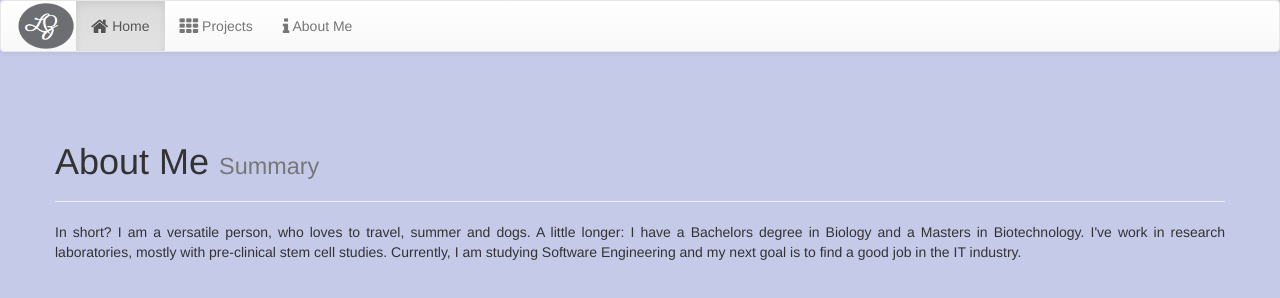
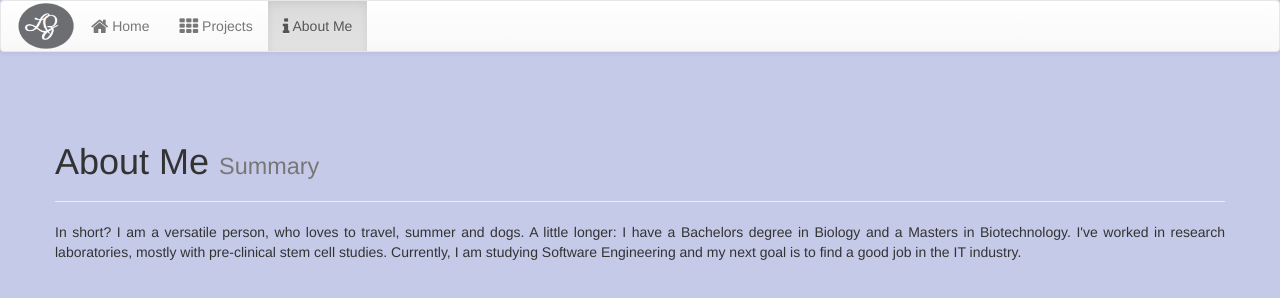
Before and after one commit to larizocche/COMP125---Lab2, a plain HTML site: page about.html in a window 1280 px wide. Drawn offline with Linux system fonts and the light colour scheme.

Commit message:
final changes

```diff
--- a/Scripts/app.js
+++ b/Scripts/app.js
@@ -20,7 +20,7 @@
     paragraphs[1] = "Development and characterization of a new inbred transgenic rat strain expressing DsRed monomeric fluorescent protein. Authors: Montanari, S.; Wang, X-H.; Yannarelli, G.; Dayan, V.; Berger, T.; Zocche, L.; Kobayashi, E.;  Viswanathan, S.; Keating, A.";
     paragraphs[2] = "Pap Test as the First Step in Screening Genetic Stability in Cell-Based Therapy. Authors: Carvalho, K.A.T.; Zocche, Larissa, Irioda, A.C., Souza, C., Ferreira, R.J.; Aliprandini, E.; Cunha, R.C.; Francisco, J.C.; Guarita-Souza, L.C.; Malvezzi, M.; Beltrame, M.; Mesquita, L.; Kuczera, D.; Vargas, R.";
     paragraphs[3] = "Functional Outcome of Bone Marrow Stem Cells (CD45+/CD34−) After Cell Therapy in Acute Spinal Cord Injury: In Exercise Training and in Sedentary Rats. Authors: Carvalho, K. A. T.; Cunha, R. C.; Vialle E.N; Osiecki, R.; Moreira, GHG; Simeoni, R. B.; Francisco, J. C.; Guarita-Souza, L. C.; Oliveira, L.; Zocche, Larissa; Olandoski, M." ;
-    paragraphs[4] = "In short? I am a versatile person, who loves to travel, summer and dogs. A little longer: I have a Bachelors degree in Biology and a Masters in Biotechnology. I've work in research laboratories, mostly with pre-clinical stem cell studies. Currently, I am studying Software Engineering and my next goal is to find a good job in the IT industry.";
+    paragraphs[4] = "In short? I am a versatile person, who loves to travel, summer and dogs. A little longer: I have a Bachelors degree in Biology and a Masters in Biotechnology. I've worked in research laboratories, mostly with pre-clinical stem cell studies. Currently, I am studying Software Engineering and my next goal is to find a good job in the IT industry.";
 
     // second way to define an array
     //var paragraphs = new Array();
--- a/about.html
+++ b/about.html
@@ -25,15 +25,15 @@
         <span class="icon-bar"></span>
         <span class="icon-bar"></span>
       </button>
-                <a  href="index.html"><img src="Assets/grey-logo.png" width="60" height="50"></a>
+                <a href="index.html"><img src="Assets/grey-logo.png" width="60" height="50"></a>
 
             </div>
             <!-- Collect the nav links, forms, and other content for toggling -->
             <div class="collapse navbar-collapse" id="bs-example-navbar-collapse-1">
                 <ul class="nav navbar-nav navbar-left">
-                    <li class="active"><a href="index.html"><i class="fa fa-home fa-lg"></i> Home</a></li>
+                    <li><a href="index.html"><i class="fa fa-home fa-lg"></i> Home</a></li>
                     <li><a href="projects.html"><i class="fa fa-th fa-lg"></i> Projects</a></li>
-                    <li><a href="about.html"><i class="fa fa-info fa-lg"></i> About Me</a></li>
+                    <li class="active"><a href="about.html"><i class="fa fa-info fa-lg"></i> About Me</a></li>
                 </ul>
             </div>
             <!-- /.navbar-collapse -->
@@ -42,10 +42,10 @@
     </nav>
 
     <div class="container">
-    <div class="row">
-        <div class="page-header">
-            <h1>About Me <small>Summary</small></h1>
-        </div>
+        <div class="row">
+            <div class="page-header">
+                <h1>About Me <small>Summary</small></h1>
+            </div>
 
 
             <p id="paragraphThree" class="text-justify">
```
Also changed, not shown: index.html (+5 -5 lines), projects.html (+6 -21 lines).
